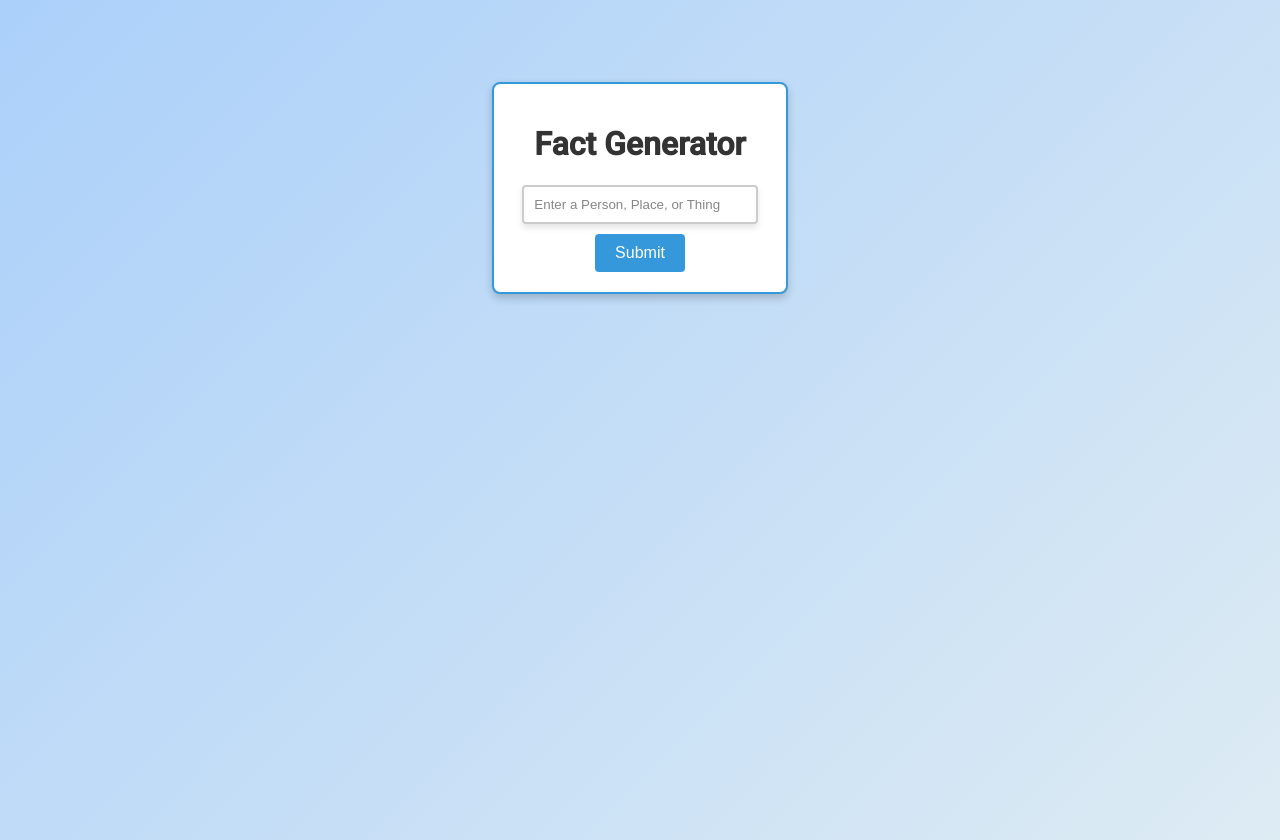
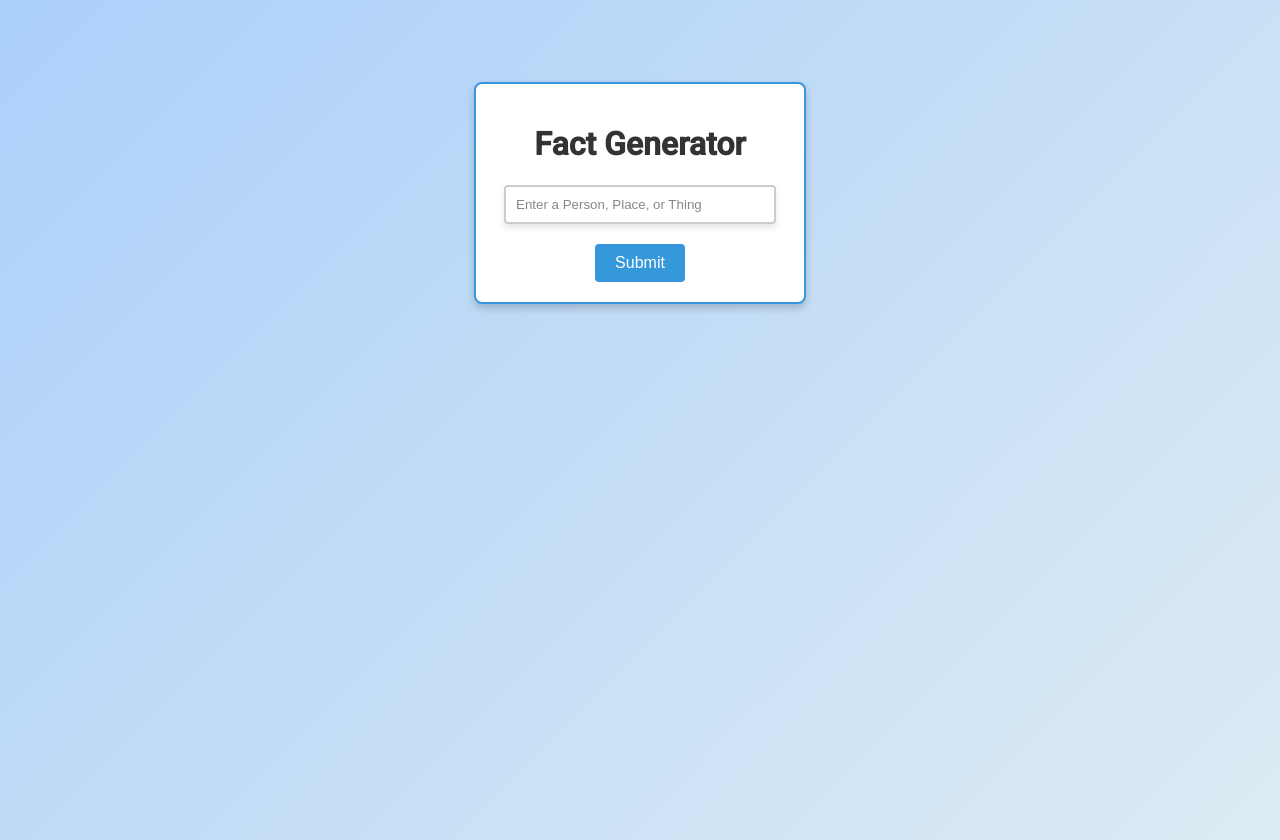
Before and after one commit to KarstenJep/gen-ai-deployment, a website: page public/index.html in a window 1280 px wide. Drawn offline with Linux system fonts and the light colour scheme.

Commit message:
update padding

```diff
--- a/public/index.html
+++ b/public/index.html
@@ -46,14 +46,15 @@
             border-radius: 8px;
             box-shadow: 0 4px 8px rgba(0, 0, 0, 0.2);
             border: 2px solid #3498db;
-            margin-top: 5%;
+            margin: 5% 0;
+            min-width: 20%;
         }
 
         #keywordInput {
             padding: 10px;
             border: 2px solid #ccc;
             border-radius: 4px;
-            margin-bottom: 10px;
+            margin-bottom: 20px;
             width: 100%;
             max-width: 300px;
             box-shadow: 0 4px 6px rgba(0, 0, 0, 0.1);
```
